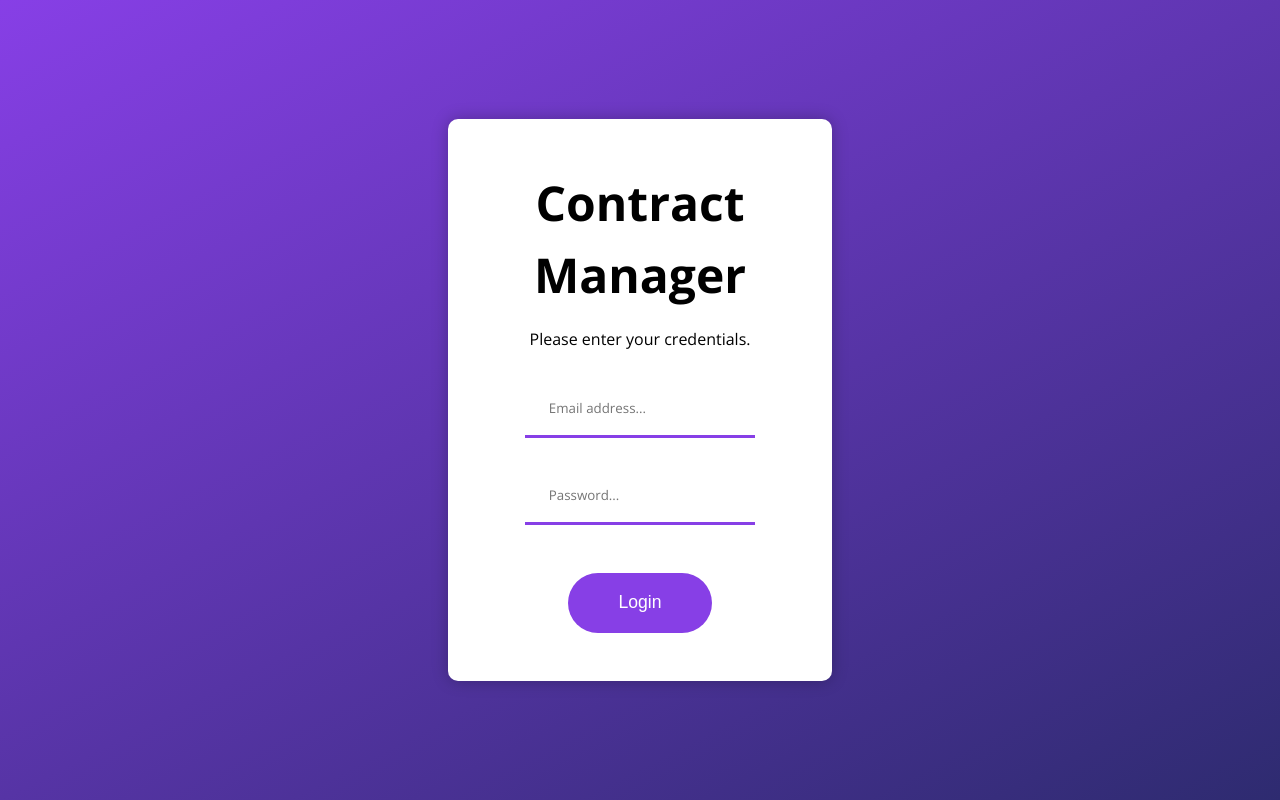
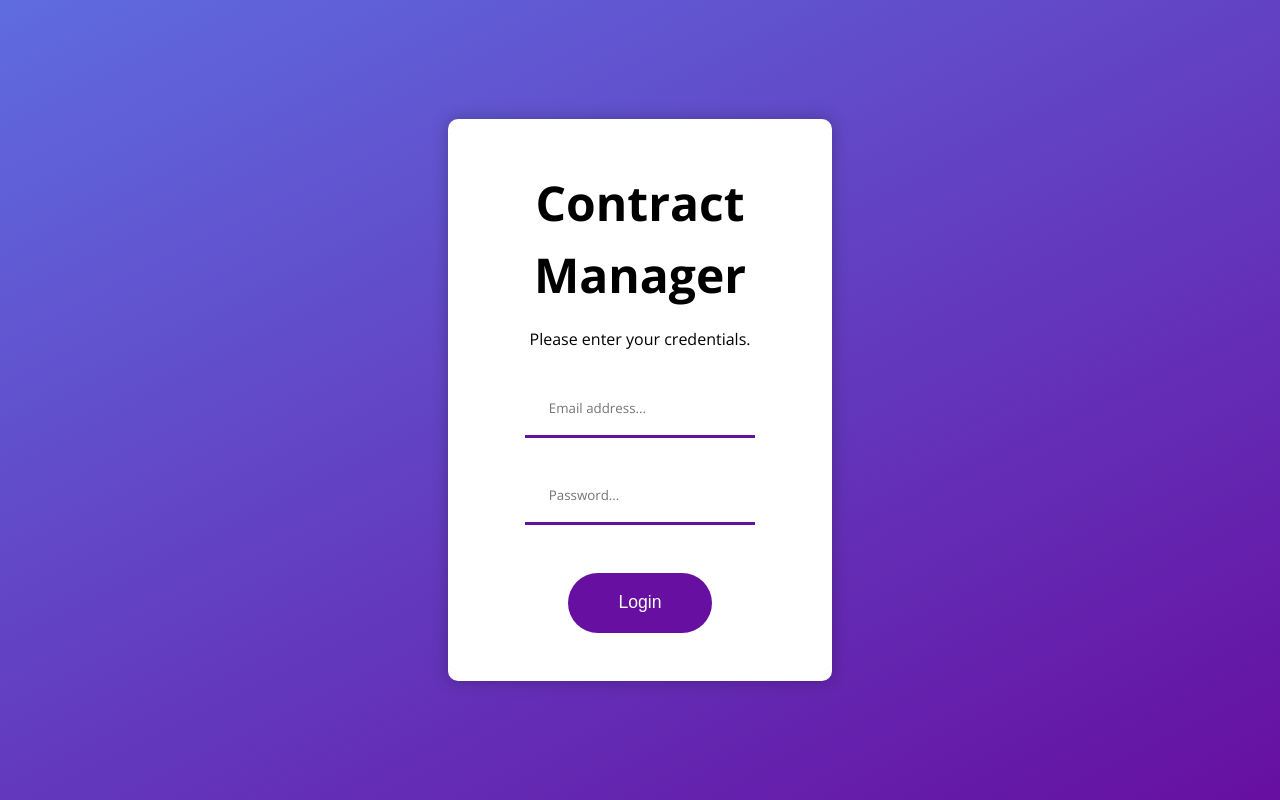
Before and after one commit to danielagg/vue-bbl, a Vue app: page / in a window 1280 px wide. Built offline with nearby package versions, Linux system fonts and the light colour scheme.

Commit message:
Color alignments

```diff
--- a/src/App.vue
+++ b/src/App.vue
@@ -32,9 +32,8 @@ input {
 }
 
 :root {
-  --primary-color: #873fe6;
-  --primary-color-light: #ae7bf1;
-  --primary-color-dark: #642bad;
+  --primary-color: #660FA0;
+  --primary-color-light: #5F6CDF;
 }
 
 h1,
--- a/src/components/LoginContainer.vue
+++ b/src/components/LoginContainer.vue
@@ -50,8 +50,8 @@ export default {
   background: var(--primary-color);
   background: linear-gradient(
     153deg,
-    var(--primary-color) 0%,
-    rgb(46, 43, 112) 100%
+    #5F6CDF 0%,
+    #660FA0 100%
   );
   min-height: 100vh;
   display: flex;
--- a/src/components/contracts/ContractList.vue
+++ b/src/components/contracts/ContractList.vue
@@ -49,7 +49,8 @@ export default {
 
 <style scoped>
 .container {
-  background: #ececec;
+  background: #F9F9F9;
+  border-right: 1px solid #CBCBCB;
   overflow: scroll;
   overflow-x: hidden;
   max-height: calc(100vh - 55px);
--- a/src/components/contracts/LoadingContracts.vue
+++ b/src/components/contracts/LoadingContracts.vue
@@ -26,8 +26,8 @@ export default {
   background: var(--primary-color);
   background: linear-gradient(
     153deg,
-    var(--primary-color) 0%,
-    rgb(46, 43, 112) 100%
+    #5F6CDF 0%,
+    #660FA0 100%
   );
   color: white;
   min-height: 100vh;
```
